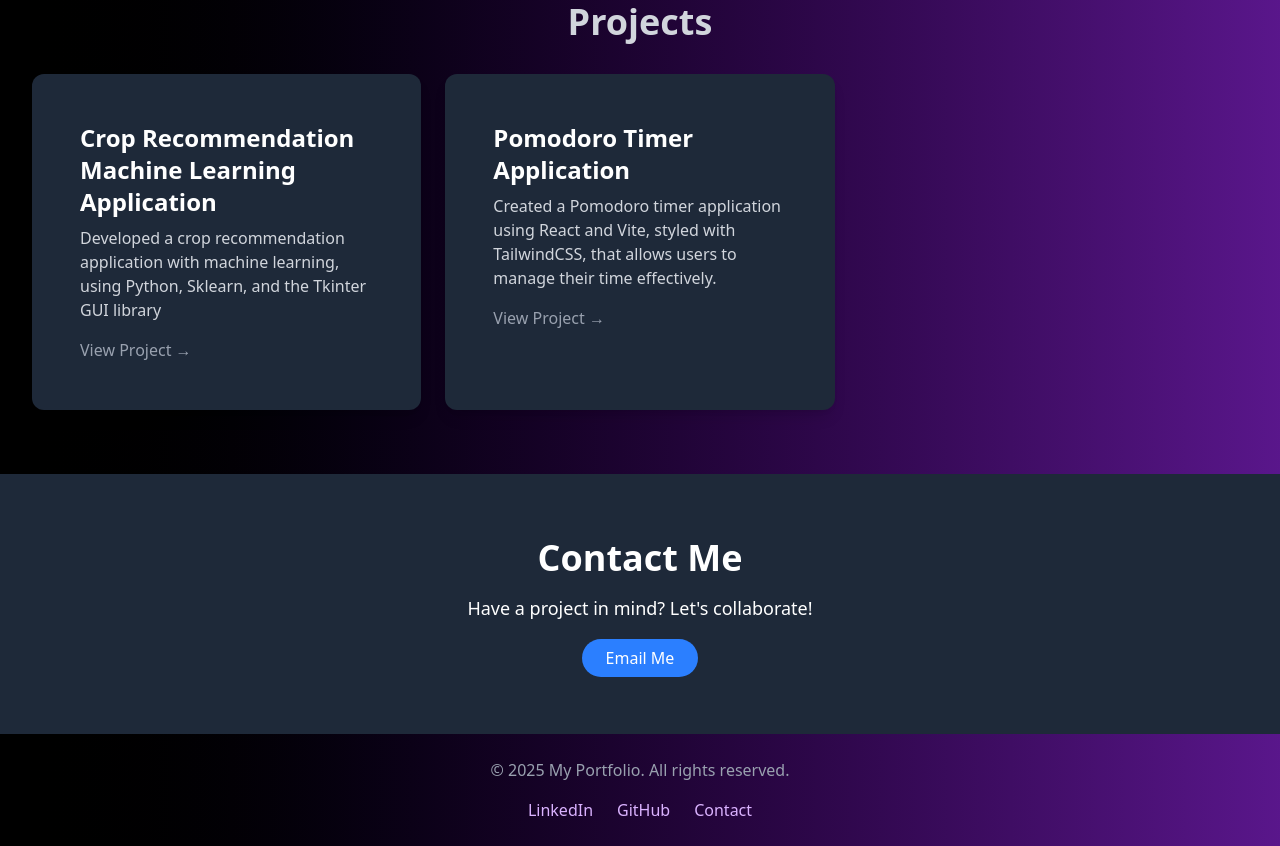
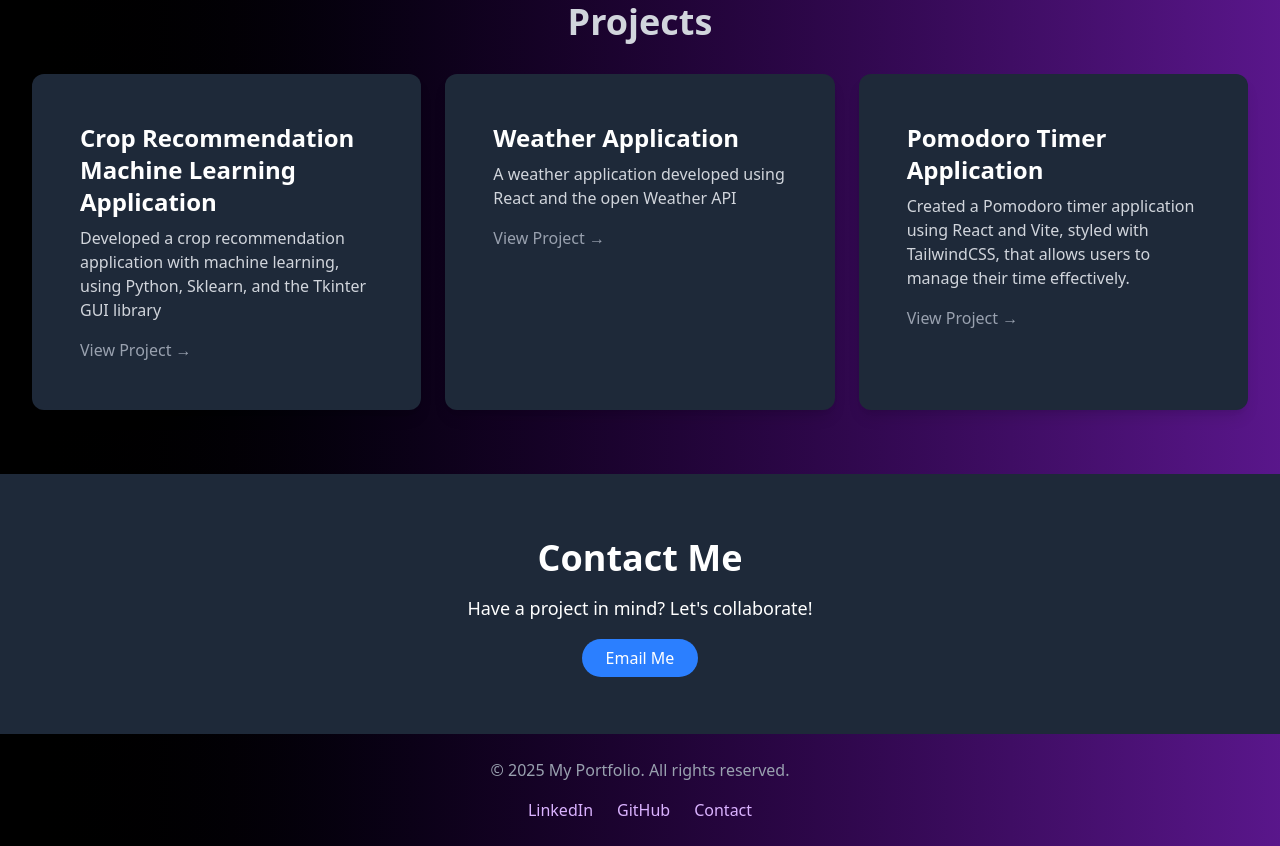
Before and after one commit to charlie-fitzgerald/my_portfolio, a React (Vite) app: page / in a window 1280 px wide. Shown: the part 1620-2466 px from the top of the page. Built offline with nearby package versions, Linux system fonts and the light colour scheme.

Commit message:
Update projects

```diff
--- a/src/components/Projects.jsx
+++ b/src/components/Projects.jsx
@@ -7,12 +7,12 @@ const projects = [
       "Developed a crop recommendation application with machine learning, using Python, Sklearn, and the Tkinter GUI library",
     projectUrl: "https://github.com/charlie-fitzgerald/Crop_Recommender",
   },
-  // {
-  //   title: "Weather Application",
-  //   description:
-  //     "A weather application developed using React and the open Weather API",
-  //   projectUrl: "https://via.placeholder.com/300",
-  // },
+  {
+    title: "Weather Application",
+    description:
+      "A weather application developed using React and the open Weather API",
+    projectUrl: "https://github.com/charlie-fitzgerald/WeatherApp",
+  },
   {
     title: "Pomodoro Timer Application",
     description:
```
